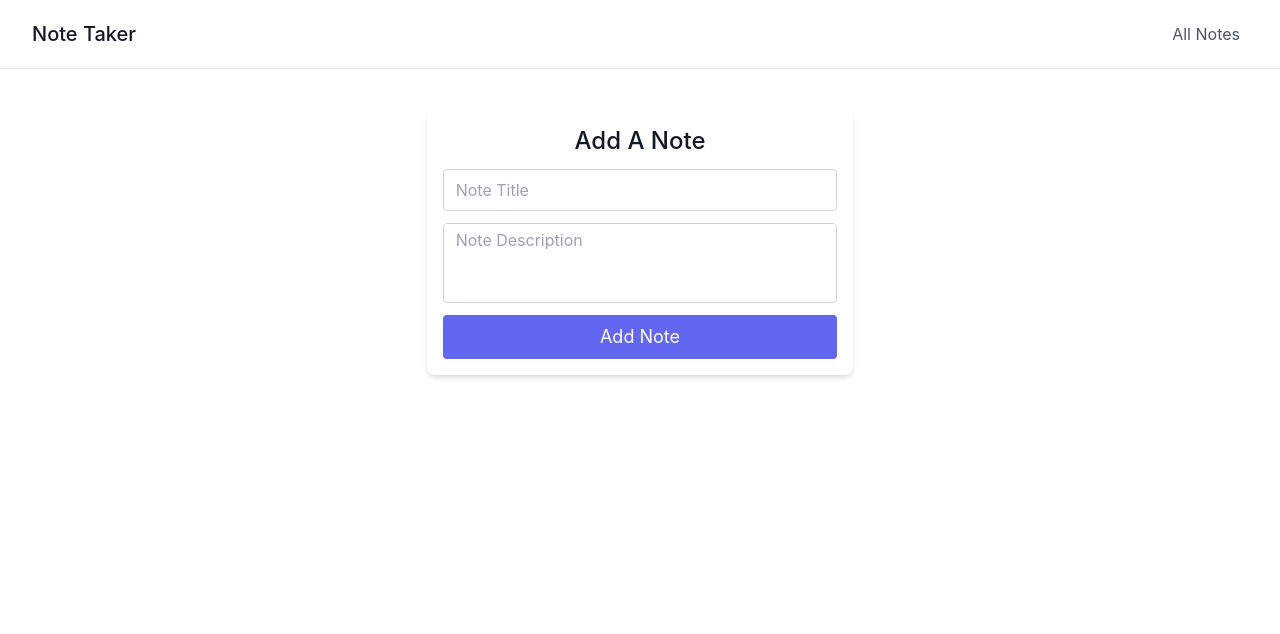
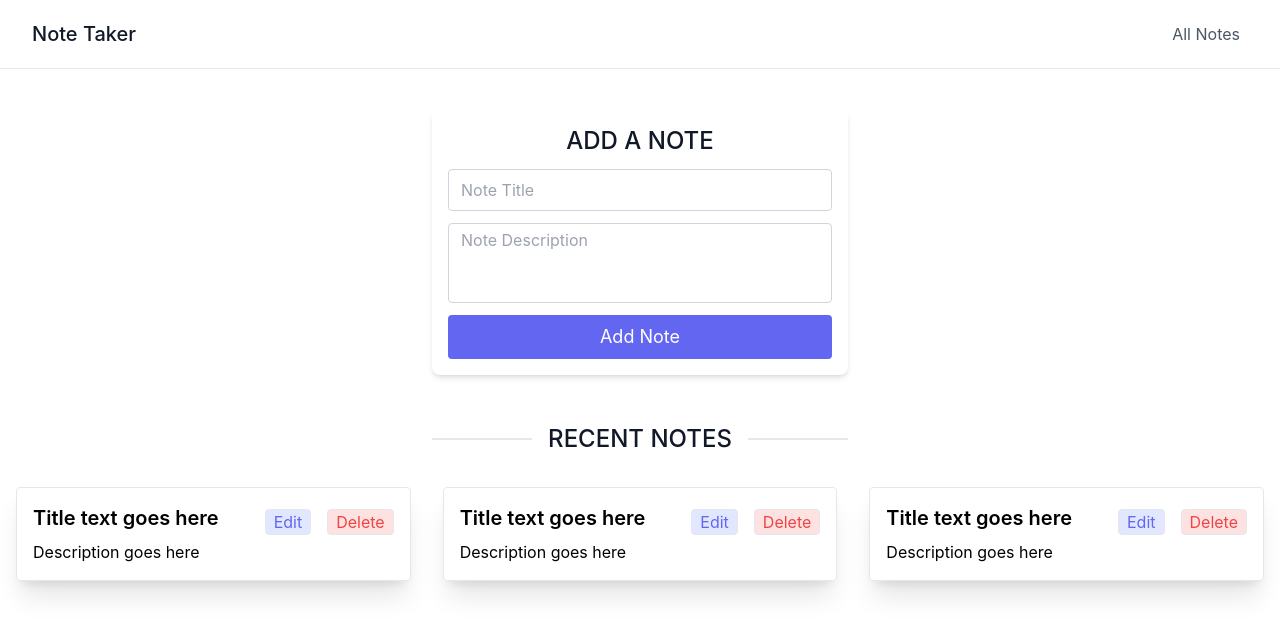
Before and after one commit to habib-sc/note-taker-client, a React (Create React App) app: page / in a window 1280 px wide. Shown: the top 634 px of the page. Built offline with nearby package versions, Linux system fonts and the light colour scheme.

Commit message:
Added note card and notes component

```diff
--- a/src/components/AddNote/AddNote.js
+++ b/src/components/AddNote/AddNote.js
@@ -4,7 +4,7 @@ const AddNote = () => {
         <div className="mt-10">
             <form>
                 <div class="lg:w-1/3 md:w-1/2 bg-white rounded-lg p-4 flex flex-col mx-auto w-full mt-10 md:mt-0 relative shadow-md">
-                    <h2 class="text-gray-900 text-lg md:text-2xl mb-3 text-center font-medium title-font">Add A Note</h2>
+                    <h2 class="text-gray-900 text-lg md:text-2xl mb-3 text-center font-medium title-font">ADD A NOTE</h2>
                     <input type="text" name="title" placeholder="Note Title" class="w-full mb-3 bg-white rounded border border-gray-300 focus:border-indigo-500 focus:ring-2 focus:ring-indigo-200 text-base outline-none text-gray-700 py-1 px-3 leading-8 transition-colors duration-200 ease-in-out"/>
                     <textarea name="description" placeholder="Note Description" class="w-full mb-3 bg-white rounded border border-gray-300 focus:border-indigo-500 focus:ring-2 focus:ring-indigo-200 h-20 text-base outline-none text-gray-700 py-1 px-3 resize-none leading-6 transition-colors duration-200 ease-in-out"></textarea>
                     <button class="text-white bg-indigo-500 border-0 py-2 px-6 focus:outline-none hover:bg-indigo-600 rounded text-lg">Add Note</button>
--- a/src/components/Home/Home.js
+++ b/src/components/Home/Home.js
@@ -1,9 +1,11 @@
 import AddNote from "../AddNote/AddNote";
+import Notes from "../Notes/Notes";
 
 const Home = () => {
     return (
-        <div>
+        <div className="container mx-auto px-4">
             <AddNote></AddNote>
+            <Notes></Notes>
         </div>
     );
 };
--- a/src/components/NoteCard/NoteCard.js
+++ b/src/components/NoteCard/NoteCard.js
@@ -1,8 +1,15 @@
 
 const NoteCard = () => {
     return (
-        <div>
-            Note Card
+        <div className="shadow-xl rounded p-4 border">
+            <div className="flex items-center justify-between">
+                <h3 className="text-xl font-semibold pb-1 mb-1">Title text goes here</h3>
+                <div className="flex gap-4">
+                    <button className="border px-2 rounded bg-indigo-100 text-indigo-500">Edit</button>
+                    <button className="border px-2 rounded bg-red-100 text-red-500">Delete</button>
+                </div>
+            </div>
+            <p>Description goes here</p>
         </div>
     );
 };
--- /dev/null
+++ b/src/components/Notes/Notes.js
@@ -0,0 +1,22 @@
+import NoteCard from "../NoteCard/NoteCard";
+
+const Notes = () => {
+    return (
+        <div>
+
+            <div className="flex justify-center items-center mt-12 mb-8">
+                <div className="bg-gray-200 h-[2px] w-[100px]"></div>
+                <div><span class="text-gray-900 text-lg md:text-2xl font-medium title-font max-w-sm mx-4">RECENT NOTES</span></div>
+                <div className="bg-gray-200 h-[2px] w-[100px]"></div>
+            </div>
+
+            <div className="grid grid-cols-1 md:grid-cols-2 lg:grid-cols-3 gap-8">
+                <NoteCard></NoteCard>
+                <NoteCard></NoteCard>
+                <NoteCard></NoteCard>
+            </div>
+        </div>
+    );
+};
+
+export default Notes;
```
